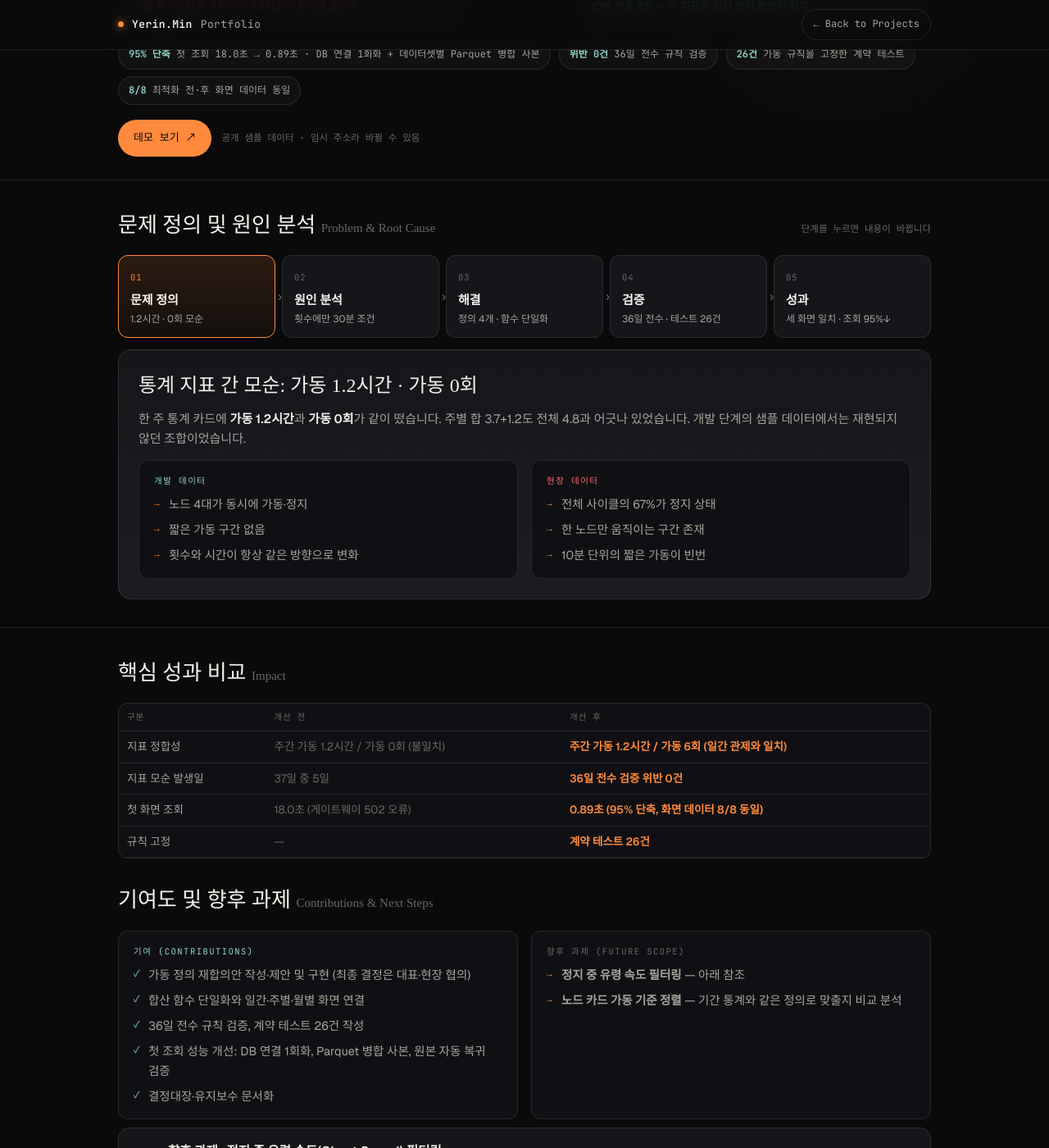
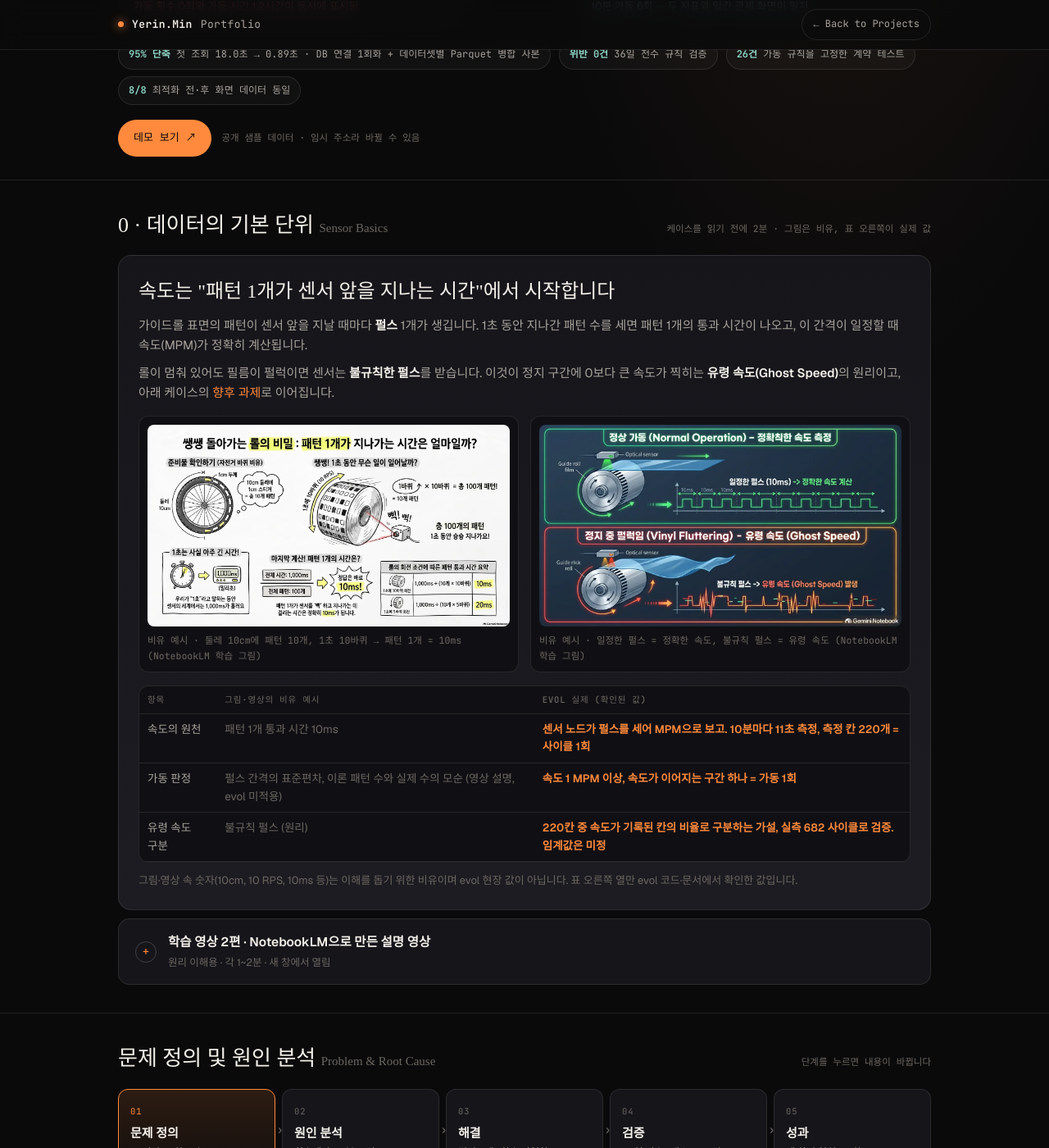
Before and after one commit to feed-mina/feed-mina.github.io, a Jekyll site: the page evol-case-study.html, which Jekyll copies as it is, in a window 1280 px wide and 1400 px high, scrolled down 844 px. Shown: the whole window at 82% size. Built offline with Jekyll 4.4.1, drawn with Linux system fonts in a browser that asks for light colours; some web fonts are replaced.

Commit message:
evol 케이스 페이지에 "0 · 데이터의 기본 단위" 절 추가
표지와 문제 정의 사이에 센서 기본 단위 설명 절을 넣는다.
- 패턴 1개 통과 시간 → 펄스 → 속도, 필름 펄럭임이 만드는 유령 속도 원리 2문장
- NotebookLM 학습 그림 2장 (assets/images/evol-unit-pattern-10ms.webp, evol-ghost-speed-pulse.webp)
- "비유 예시 vs evol 실제 값" 표: 10ms·10 RPS 등은 비유로, 10분·11초·220칸·1 MPM·682 사이클만 확인값으로 표기
- 접힌 학습 영상 링크 2편 (새 창)
- 기존 "향후 과제 · 유령 속도" 접힘에 id="ghost-speed" 앵커 추가. 기존 본문·숫자는 변경 없음

Co-Authored-By: Claude Fable 5.1 <noreply@anthropic.com>
Claude-Session: https://claude.ai/code/session_019KHMqwe6HHUctjfhyeMK1W

```diff
--- a/evol-case-study.html
+++ b/evol-case-study.html
@@ -165,6 +165,32 @@
   </div></header>
 
   <main>
+  <section id="basics"><div class="wrap">
+    <div class="sec-h"><h2>0 · 데이터의 기본 단위 <span style="font-size:15px;color:var(--ink-mute)">Sensor Basics</span></h2><span class="hint">케이스를 읽기 전에 2분 · 그림은 비유, 표 오른쪽이 실제 값</span></div>
+    <div class="panel" style="margin-top:0">
+      <h3>속도는 "패턴 1개가 센서 앞을 지나는 시간"에서 시작합니다</h3>
+      <p>가이드롤 표면의 패턴이 센서 앞을 지날 때마다 <b>펄스</b> 1개가 생깁니다. 1초 동안 지나간 패턴 수를 세면 패턴 1개의 통과 시간이 나오고, 이 간격이 일정할 때 속도(MPM)가 정확히 계산됩니다.</p>
+      <p>롤이 멈춰 있어도 필름이 펄럭이면 센서는 <b>불규칙한 펄스</b>를 받습니다. 이것이 정지 구간에 0보다 큰 속도가 찍히는 <b>유령 속도(Ghost Speed)</b>의 원리이고, 아래 케이스의 <a href="#ghost-speed" style="color:var(--amber)">향후 과제</a>로 이어집니다.</p>
+      <div class="shots" style="margin-top:16px">
+        <figure><img src="assets/images/evol-unit-pattern-10ms.webp" alt="비유 그림: 둘레 10cm 롤에 1cm 패턴 10개, 1초에 10바퀴면 1초에 패턴 100개가 지나가 패턴 1개 시간은 10ms" loading="lazy" width="1600" height="880"/><figcaption>비유 예시 · 둘레 10cm에 패턴 10개, 1초 10바퀴 → 패턴 1개 = 10ms (NotebookLM 학습 그림)</figcaption></figure>
+        <figure><img src="assets/images/evol-ghost-speed-pulse.webp" alt="비유 그림: 정상 가동은 일정한 10ms 펄스, 정지 중 필름 펄럭임은 불규칙 펄스로 유령 속도를 만든다" loading="lazy" width="1376" height="768"/><figcaption>비유 예시 · 일정한 펄스 = 정확한 속도, 불규칙 펄스 = 유령 속도 (NotebookLM 학습 그림)</figcaption></figure>
+      </div>
+      <div class="tbl" style="margin-top:16px"><table><thead><tr><th>항목</th><th>그림·영상의 비유 예시</th><th>evol 실제 (확인된 값)</th></tr></thead><tbody>
+        <tr><td>속도의 원천</td><td class="dim">패턴 1개 통과 시간 10ms</td><td class="hi">센서 노드가 펄스를 세어 MPM으로 보고. 10분마다 11초 측정, 측정 칸 220개 = 사이클 1회</td></tr>
+        <tr><td>가동 판정</td><td class="dim">펄스 간격의 표준편차, 이론 패턴 수와 실제 수의 모순 (영상 설명, evol 미적용)</td><td class="hi">속도 1 MPM 이상, 속도가 이어지는 구간 하나 = 가동 1회</td></tr>
+        <tr><td>유령 속도 구분</td><td class="dim">불규칙 펄스 (원리)</td><td class="hi">220칸 중 속도가 기록된 칸의 비율로 구분하는 가설, 실측 682 사이클로 검증. 임계값은 미정</td></tr>
+      </tbody></table></div>
+      <p style="margin-top:12px;font-size:13px;color:var(--ink-mute)">그림·영상 속 숫자(10cm, 10 RPS, 10ms 등)는 이해를 돕기 위한 비유이며 evol 현장 값이 아닙니다. 표 오른쪽 열만 evol 코드·문서에서 확인한 값입니다.</p>
+    </div>
+    <details><summary><span class="ic">+</span><span class="q">학습 영상 2편 · NotebookLM으로 만든 설명 영상<span class="sub">원리 이해용 · 각 1~2분 · 새 창에서 열림</span></span></summary><div class="acc-body">
+      <ul class="list">
+        <li><a href="https://youtube.com/shorts/dwLTXVnflmc" target="_blank" rel="noopener" style="color:var(--amber)">영상 1 · 쇼츠 ↗</a></li>
+        <li><a href="https://youtu.be/V_HqH74pZF4" target="_blank" rel="noopener" style="color:var(--amber)">영상 2 ↗</a></li>
+      </ul>
+      <p style="margin-top:10px;font-size:13px;color:var(--ink-mute)">영상은 원리 설명이며, 영상 속 판별 방법(간격 표준편차·패턴 수 모순·노드 간 편차)은 evol에 적용한 방식이 아닙니다.</p>
+    </div></details>
+  </div></section>
+
   <section><div class="wrap">
     <div class="sec-h"><h2>문제 정의 및 원인 분석 <span style="font-size:15px;color:var(--ink-mute)">Problem &amp; Root Cause</span></h2><span class="hint">단계를 누르면 내용이 바뀝니다</span></div>
     <div class="steps" role="tablist">
@@ -250,7 +276,7 @@
       <div class="box ok"><div class="k">기여 (Contributions)</div><ul class="list check"><li>가동 정의 재합의안 작성·제안 및 구현 (최종 결정은 대표·현장 협의)</li><li>합산 함수 단일화와 일간·주별·월별 화면 연결</li><li>36일 전수 규칙 검증, 계약 테스트 26건 작성</li><li>첫 조회 성능 개선: DB 연결 1회화, Parquet 병합 사본, 원본 자동 복귀 검증</li><li>결정대장·유지보수 문서화</li></ul></div>
       <div class="box"><div class="k">향후 과제 (Future Scope)</div><ul class="list"><li><b>정지 중 유령 속도 필터링</b> — 아래 참조</li><li><b>노드 카드 가동 기준 정렬</b> — 기간 통계와 같은 정의로 맞출지 비교 분석</li></ul></div>
     </div>
-    <details open><summary><span class="ic">+</span><span class="q">향후 과제 · 정지 중 유령 속도(Ghost Speed) 필터링<span class="sub">가설 검증 완료 · 임계값 정립은 추가 분포 분석 후 진행</span></span></summary><div class="acc-body">
+    <details open id="ghost-speed"><summary><span class="ic">+</span><span class="q">향후 과제 · 정지 중 유령 속도(Ghost Speed) 필터링<span class="sub">가설 검증 완료 · 임계값 정립은 추가 분포 분석 후 진행</span></span></summary><div class="acc-body">
       <p><b>현상</b> — 롤러가 정지해 있어도 필름의 미세 진동으로 센서가 속도를 기록해, 정지 구간의 평균 속도가 0보다 크게 계산됩니다. 1차 사례가 "정의가 서로 달랐던" 문제라면, 이 현상은 <b>정지 판정 기준 자체가 정의되지 않은</b> 문제입니다.</p>
       <p><b>가설과 검증</b> — 사이클 1회의 측정 칸 220개 중 속도가 기록된 칸의 비율로 실제 가동과 유령 속도를 구분할 수 있다는 가설을 세우고, 실측 682 사이클에서 구분 가능함을 확인했습니다.</p>
       <p><b>다음 단계</b> — 사이클 길이에 따라 비율 분포가 달라, 사이클 길이별 분포 분석을 거쳐 임계값을 정하고 필터를 적용할 계획입니다.</p>
```
Also changed, not shown: assets/images/evol-ghost-speed-pulse.webp (added), assets/images/evol-unit-pattern-10ms.webp (added).
